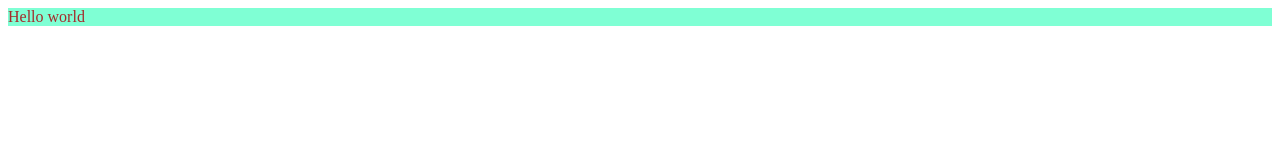
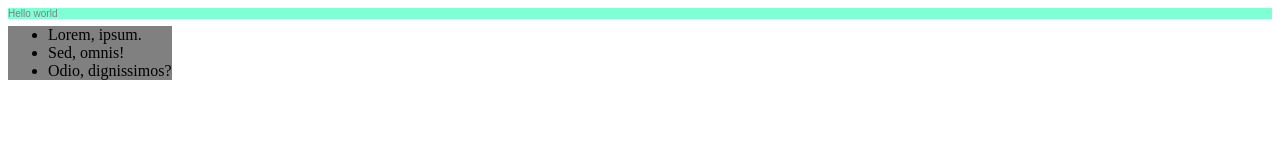
Before and after one commit to MarynaKarpovets/SK-training, a plain HTML site: page index.html in a window 1280 px wide. Drawn offline with Linux system fonts and the light colour scheme.

Commit message:
Added changes

```diff
--- a/css/style.scss
+++ b/css/style.scss
@@ -1,4 +1,20 @@
+$size-text: 18px;
+$color-text: grey;
+
 div{
     background-color: aquamarine;
-    color: brown;
+    color: $color-text;
+    // font-size: $size-text;
+    font:{
+        family: sanf-serif, Arial;
+        size: 10px;
+    }
 }
+
+nav{
+    position: fixed;
+    top: 10px;
+    ul{
+        background-color: $color-text;
+    }
+}
--- a/index.html
+++ b/index.html
@@ -9,6 +9,13 @@
 </head>
 
 <body>
+    <nav>
+        <ul>
+            <li>Lorem, ipsum.</li>
+            <li>Sed, omnis!</li>
+            <li>Odio, dignissimos?</li>
+        </ul>
+    </nav>
     <div>Hello world</div>
 </body>
 
```
Also changed, not shown: css/style.css.
